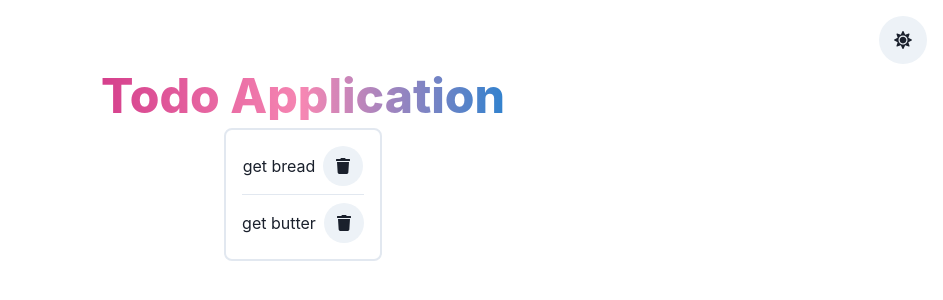
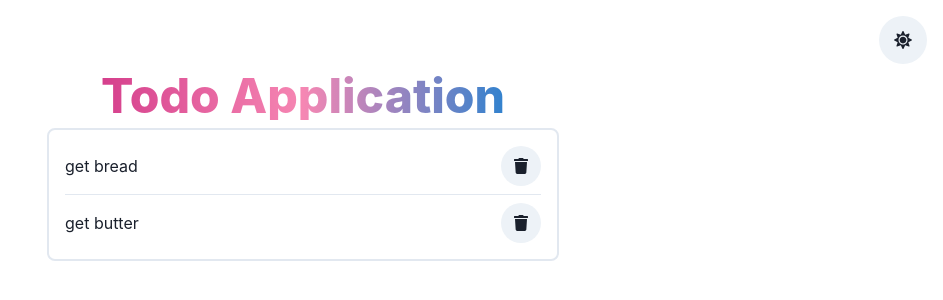
Before and after one commit to KrishnaA01/ToDo-App-Chakra-UI, a React (Create React App) app: page / in a window 1280 px wide. Shown: the top 300 px of the page, without its empty margins (337-1280 px from the left). Built offline with nearby package versions, Linux system fonts and the light colour scheme.

Commit message:
flexed, added breaking points

```diff
--- a/src/components/AddToDo.js
+++ b/src/components/AddToDo.js
@@ -2,9 +2,9 @@ import React from 'react'
 
 const AddToDo = () => {
   return (
-    <div>
+   <form>
 
-    </div>
+   </form>
   )
 }
 
--- a/src/components/TodoList.js
+++ b/src/components/TodoList.js
@@ -1,5 +1,5 @@
 import React from 'react';
-import { HStack, VStack, Text, IconButton, StackDivider } from '@chakra-ui/react';
+import { HStack, VStack, Text, IconButton, StackDivider, Spacer } from '@chakra-ui/react';
 import { FaTrash } from 'react-icons/fa';
 
 
@@ -22,11 +22,15 @@ const TodoList = () => {
     borderWidth="2px"
     p="4"
     borderRadius="lg"
+    w="100%"
+    maxW={{base:'90vw', sm:'80vw', lg:'50vw', xl:'40vw'}}
+    alignItems="stretched"
     >
 
       {todos.map(todo=>(
           <HStack key={todo.id}>
               <Text>{todo.body}</Text>
+              <Spacer/>
               <IconButton icon={<FaTrash />} isRound='true' />
           </HStack>
       ))}
```
